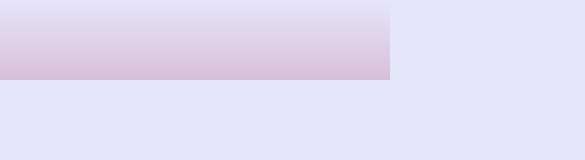
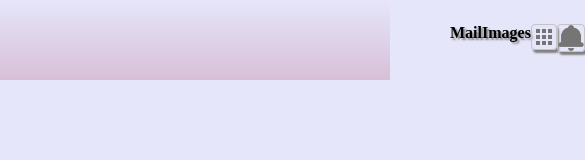
Before and after one commit to Olha3001/Popup-1, a plain HTML site: page index.html in a window 390 px wide. Shown: the top 160 px of the page, 585 px wide, since content can reach past the window. Drawn offline with Linux system fonts and the light colour scheme.

Commit message:
Popup090922

```diff
--- a/style.css
+++ b/style.css
@@ -152,3 +152,26 @@ a{
   box-shadow: 1px 1px 2px #141414;
   border: 1px solid #e6e6fa;
 }
+
+
+@media (max-width: 990px) {
+  .nav-menu {
+    padding-left: 600px;
+    padding-right: 100px
+  }
+
+  .container {
+    right: 100px
+  }
+}
+
+@media(max-width:767px) {
+  .nav-menu {
+    padding-right: 50px;
+    padding-left: 450px
+  }
+
+  .container {
+    right: 50px
+  }
+}
```
Also changed, not shown: index.html (+4 -0 lines).
